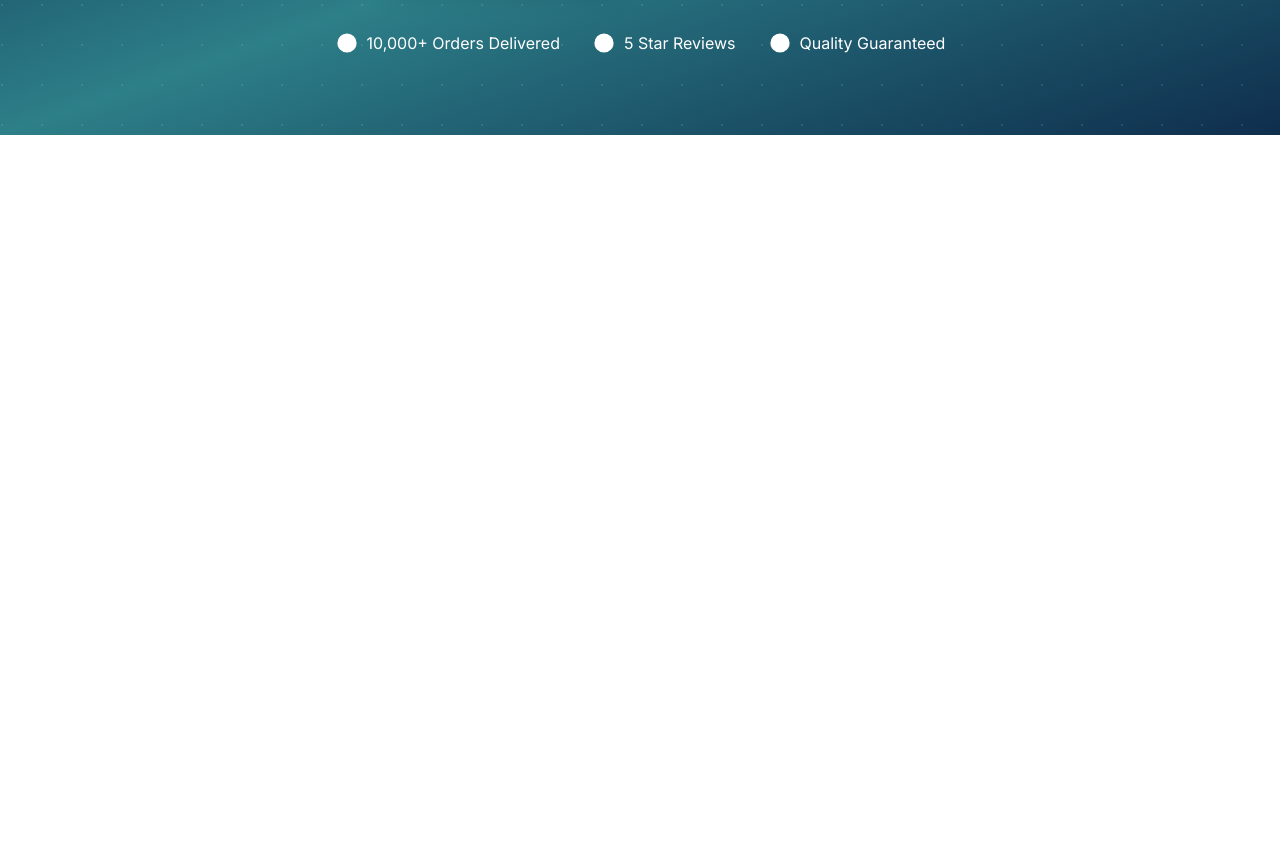
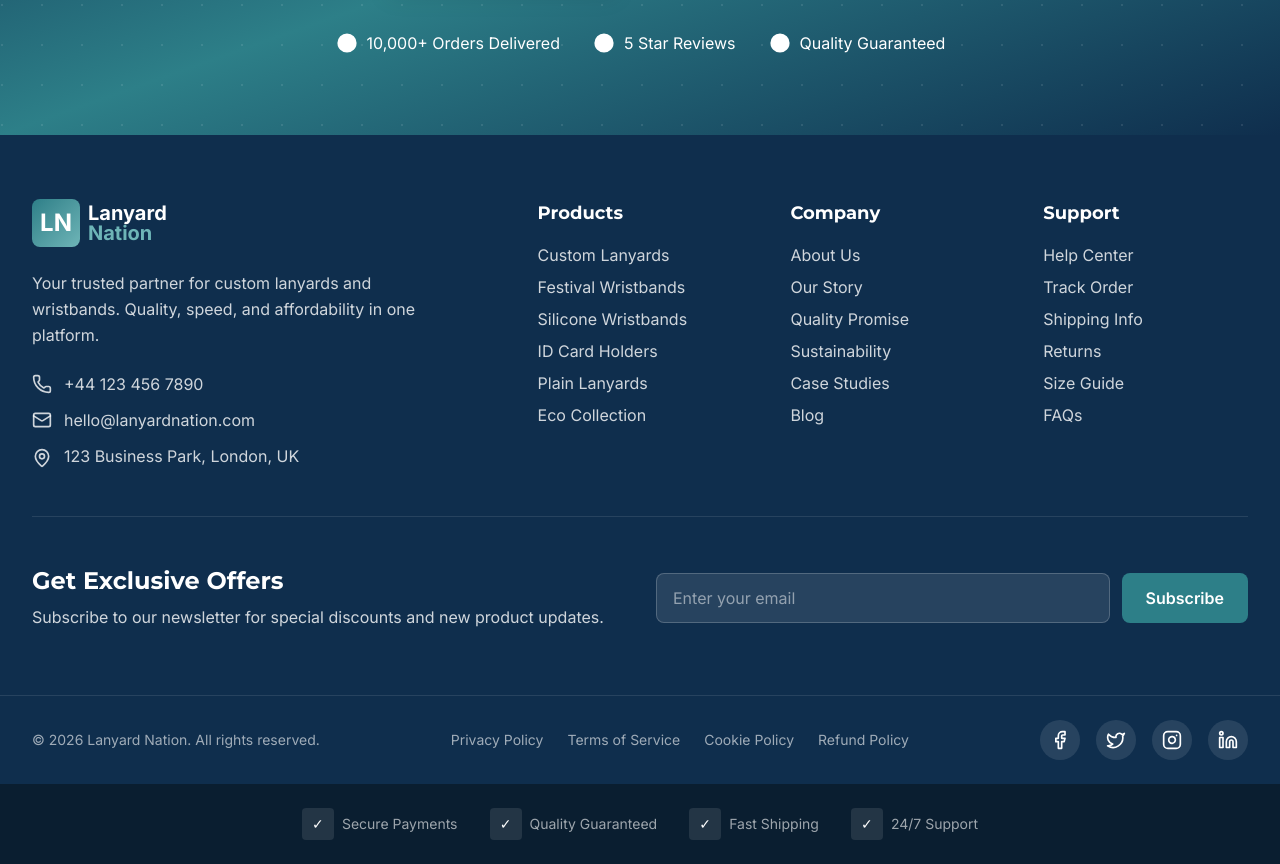
Before and after one commit to Nikhilpancholi/lanyard-nation, a React (Vite) app: page / in a window 1280 px wide. Shown: the part 7320-8184 px from the top of the page. Before the commit the page ends 7455 px from the top, so only its background shows below. Built offline with nearby package versions, Linux system fonts and the light colour scheme.

Commit message:
footer fix

```diff
--- a/src/App.jsx
+++ b/src/App.jsx
@@ -7,6 +7,7 @@ import { PriceCalculator } from './components/PriceCalculator'
 import { WhyLanyardNation } from './components/WhyLanyardNation'
 import { WhatsAppChat } from './components/WhatsAppChat'
 import { AIBot } from './components/AIBot'
+import { Footer } from './components/Footer'
 
 const App = () => {
   return (
@@ -139,7 +140,7 @@ const App = () => {
         </section>
       </main>
 
-      <footer />
+      <Footer />
 
       {/* floating elements  */}
       <WhatsAppChat />
```
